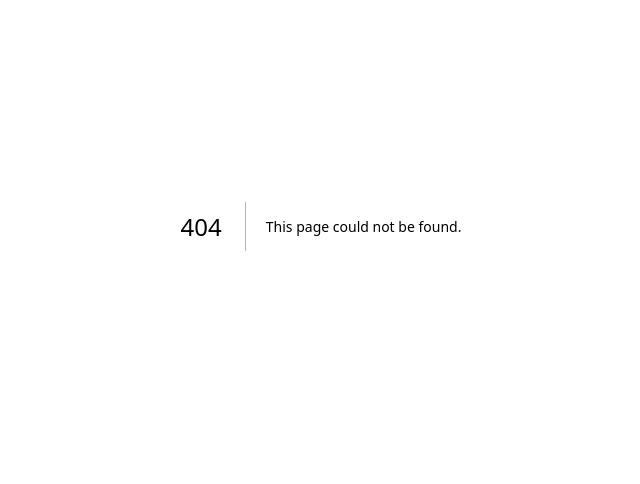
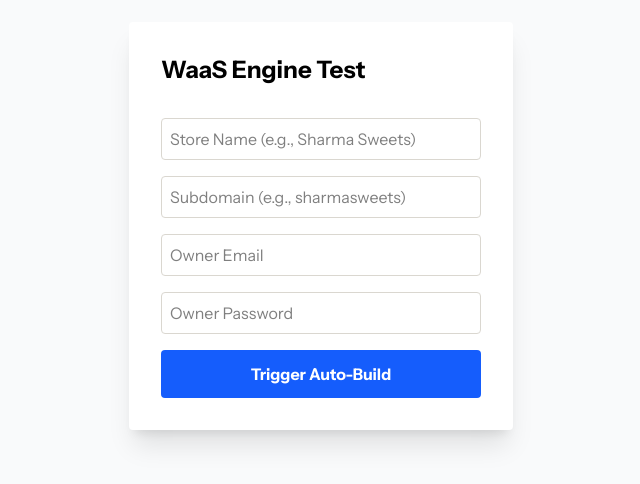
Before and after one commit to kabirnile/deducia-waas-frontend, a Next.js app: page /test-build in a window 1280 px wide. Before the commit this address had no page. Shown: the part 174-658 px from the top of the page, without its empty margins (319-959 px from the left). Built offline with nearby package versions, Linux system fonts and the light colour scheme.

Commit message:
Added WaaS test trigger

```diff
--- /dev/null
+++ b/app/test-build/page.tsx
@@ -0,0 +1,62 @@
+"use client"
+import { useState } from "react";
+
+export default function TestBuildPage() {
+  const [loading, setLoading] = useState(false);
+  const [formData, setFormData] = useState({
+    storeName: "",
+    subDomain: "",
+    userEmail: "",
+    userPassword: ""
+  });
+
+  const handleCreateStore = async (e: any) => {
+    e.preventDefault();
+    setLoading(true);
+
+    try {
+      // This calls the API route we built earlier
+      const res = await fetch('/api/create-store', {
+        method: 'POST',
+        headers: { 'Content-Type': 'application/json' },
+        body: JSON.stringify(formData)
+      });
+
+      const data = await res.json();
+
+      if (data.success) {
+        alert("Store built successfully! Redirecting to Odoo Dashboard...");
+        window.location.href = data.redirectUrl;
+      } else {
+        alert("Failed to build: " + data.error);
+      }
+    } catch (err) {
+      alert("Network error.");
+    }
+    setLoading(false);
+  };
+
+  return (
+    <div className="min-h-screen flex items-center justify-center bg-gray-50 text-black">
+      <form onSubmit={handleCreateStore} className="p-8 bg-white rounded-lg shadow-xl w-96 flex flex-col gap-4">
+        <h2 className="text-2xl font-bold mb-4">WaaS Engine Test</h2>
+
+        <input required placeholder="Store Name (e.g., Sharma Sweets)" className="border p-2 rounded"
+          onChange={e => setFormData({...formData, storeName: e.target.value})} />
+
+        <input required placeholder="Subdomain (e.g., sharmasweets)" className="border p-2 rounded"
+          onChange={e => setFormData({...formData, subDomain: e.target.value.toLowerCase().replace(/[^a-z0-9]/g, '')})} />
+
+        <input required type="email" placeholder="Owner Email" className="border p-2 rounded"
+          onChange={e => setFormData({...formData, userEmail: e.target.value})} />
+
+        <input required type="password" placeholder="Owner Password" className="border p-2 rounded"
+          onChange={e => setFormData({...formData, userPassword: e.target.value})} />
+
+        <button disabled={loading} type="submit" className="bg-blue-600 text-white p-3 rounded font-bold hover:bg-blue-700 disabled:bg-gray-400">
+          {loading ? "Building Store in Odoo..." : "Trigger Auto-Build"}
+        </button>
+      </form>
+    </div>
+  );
+}
```
